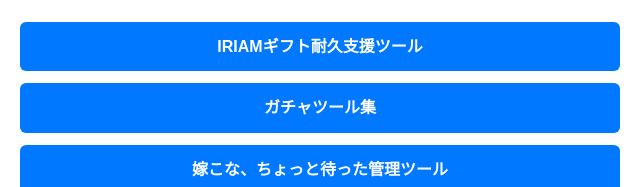
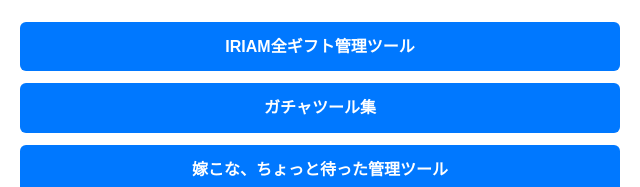
Before and after one commit to onrobo203d-prog/tpo, a plain HTML site: page index.html in a window 1280 px wide. Shown: the part 199-386 px from the top of the page, 320-960 px from the left. Drawn offline with Linux system fonts and the light colour scheme.

Commit message:
Update index.html

```diff
--- a/index.html
+++ b/index.html
@@ -129,7 +129,7 @@ a.button:hover{
         スマホで使える配信支援ツールを公開しています
     </p>
 
-    <a class="button" href="gift/">IRIAMギフト耐久支援ツール</a>
+    <a class="button" href="gift/">IRIAM全ギフト管理ツール</a>
     <a class="button" href="gachamatome/">ガチャツール集</a>
     <a class="button" href="counter/">嫁こな、ちょっと待った管理ツール</a>
     <a class="button" href="paneaketool/">パネル開けツール集</a>
```
